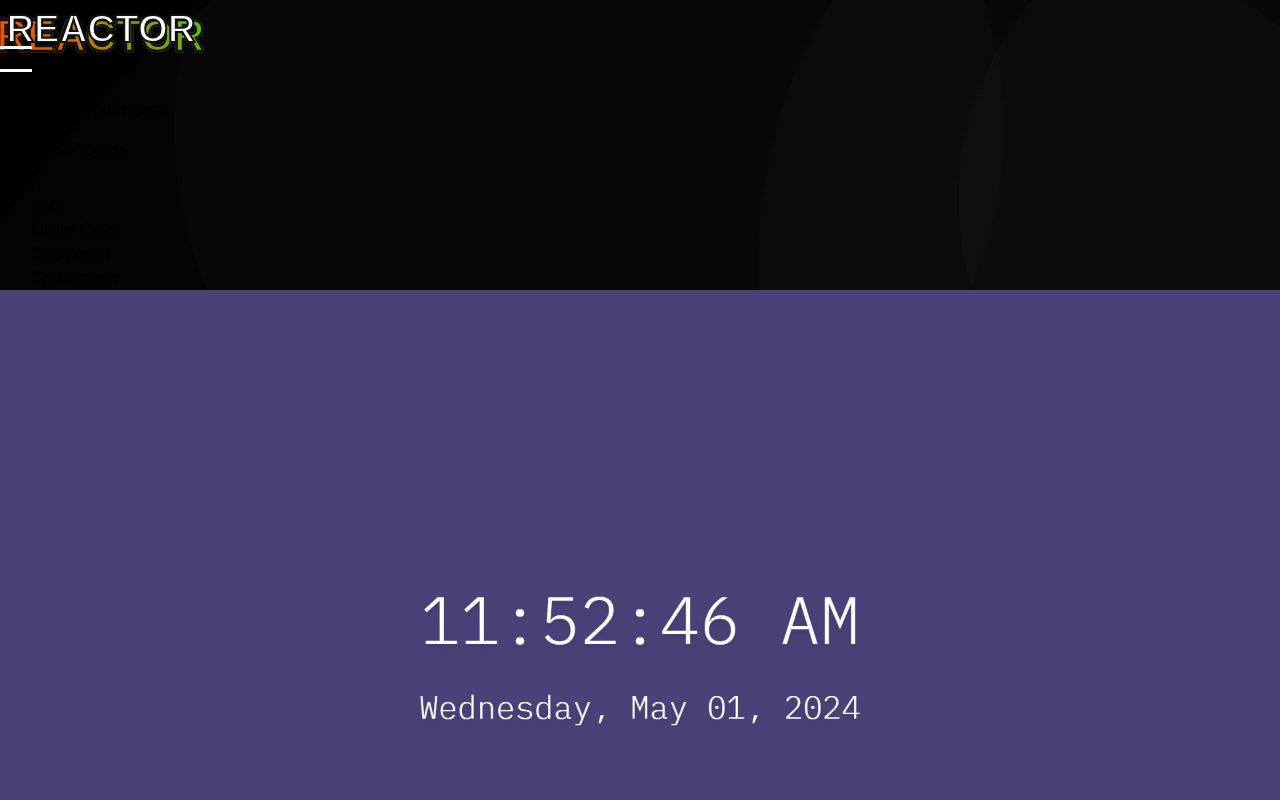
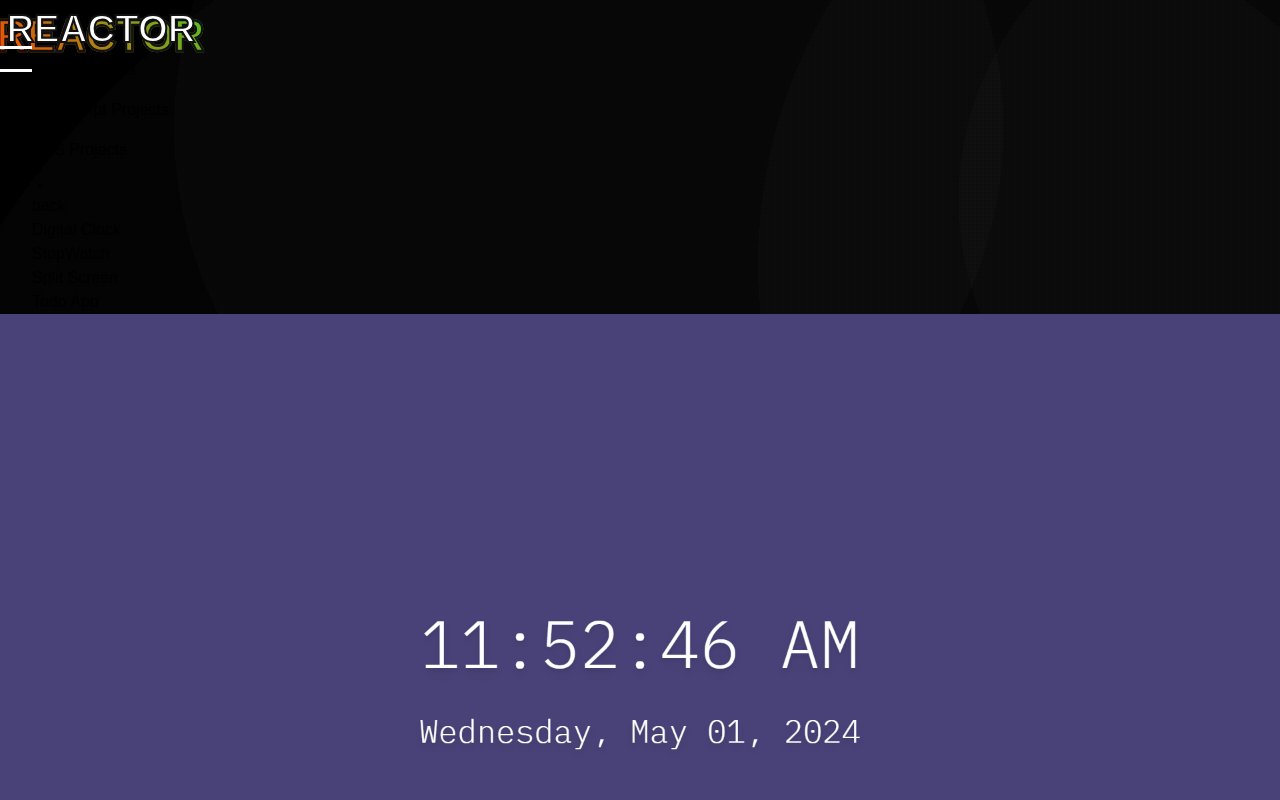
Before and after one commit to riazul01/reactor, a React (Vite) app: page / in a window 1280 px wide. Shown: the top 800 px of the page. Built offline with nearby package versions, Linux system fonts and the light colour scheme; a web font is replaced by a local one.

Commit message:
todo project linked

```diff
--- a/src/pages/home/index.jsx
+++ b/src/pages/home/index.jsx
@@ -5,28 +5,36 @@ import ProjectCard from './ProjectCard';
 import ClockImage from 'src/assets/images/thumbs/clock.png';
 import StopwatchImage from 'src/assets/images/thumbs/stopwatch.png';
 import SplitScreenImage from 'src/assets/images/thumbs/split-screen.png';
+import TodoImage from 'src/assets/images/thumbs/todo.png';
 
 const projectItems = [
     {
-        id: '1',
+        id: 1,
         name: 'Digital Clock',
         image: ClockImage,
         tags: ['react', 'tailwind-css'],
         link: '/clock'
     },
     {
-        id: '2',
+        id: 2,
         name: 'StopWatch',
         image: StopwatchImage,
         tags: ['react', 'tailwind-css'],
         link: '/stopwatch'
     },
     {
-        id: '3',
+        id: 3,
         name: 'Split Screen',
         image: SplitScreenImage,
         tags: ['react', 'tailwind-css'],
         link: '/split-screen'
+    },
+    {
+        id: 4,
+        name: 'Todo App',
+        image: TodoImage,
+        tags: ['react', 'tailwind-css'],
+        link: '/todo'
     }
 ];
 
--- a/src/pages/projects/Todo.jsx
+++ b/src/pages/projects/Todo.jsx
@@ -51,7 +51,7 @@ const Todo = () => {
     }
 
     return (
-        <div className="px-[0.4rem] py-[3rem] text-[#fff] h-[100vh] w-full bg-[#111]">
+        <div className="px-[0.4rem] py-[10rem] text-[#fff] h-[100vh] w-full bg-[#111]">
             <div className="mx-auto w-full max-w-[500px]">
                 <form onSubmit={handleSubmit} className="flex gap-[1rem]">
                     <input value={task.task} onChange={handleChange} name="task" type="text" placeholder="Enter task" className="px-[0.8rem] py-[0.4rem] text-[1.1rem] border-none outline-none rounded-md bg-[#222]"/>
```
Also changed, not shown: src/assets/images/thumbs/todo.png (added).
